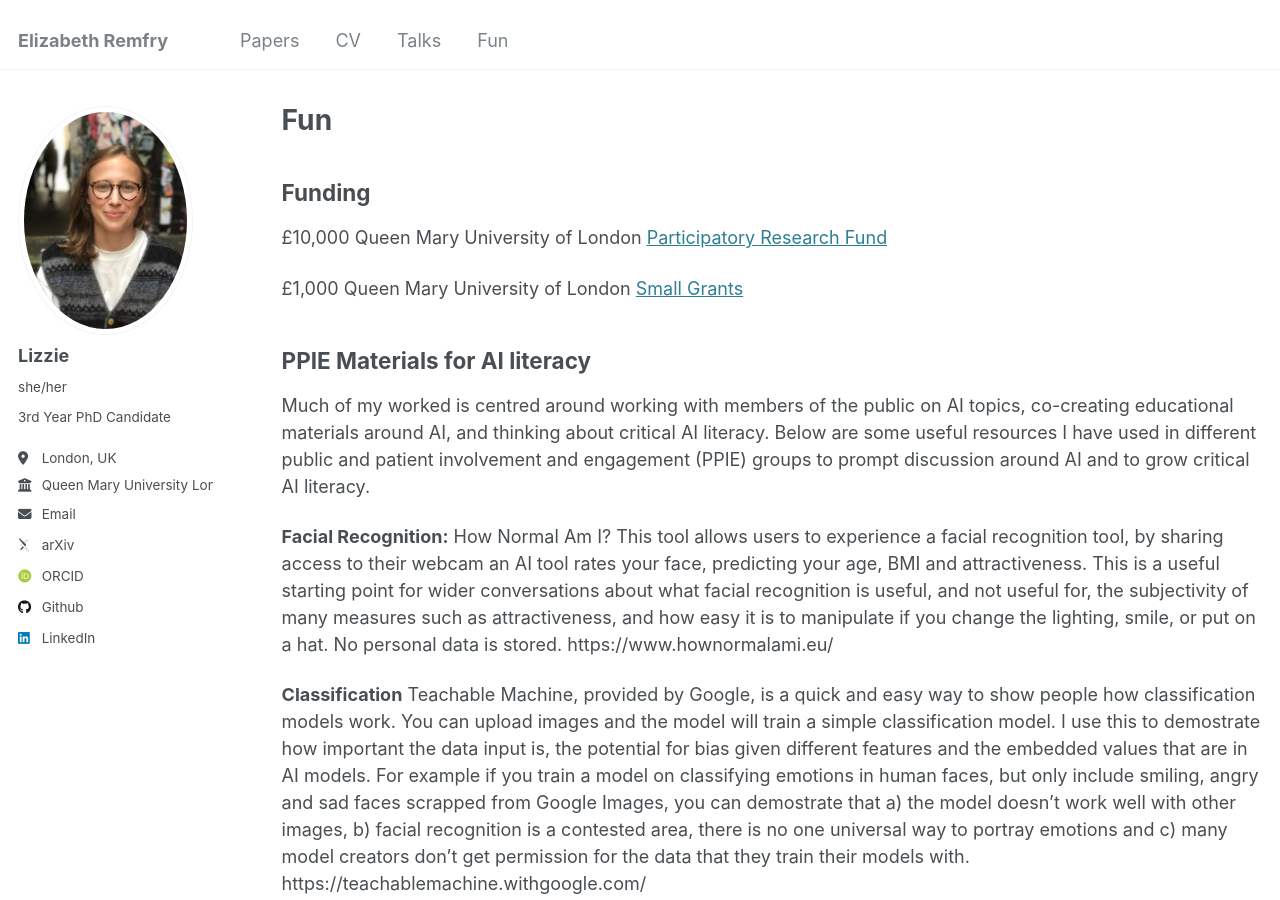
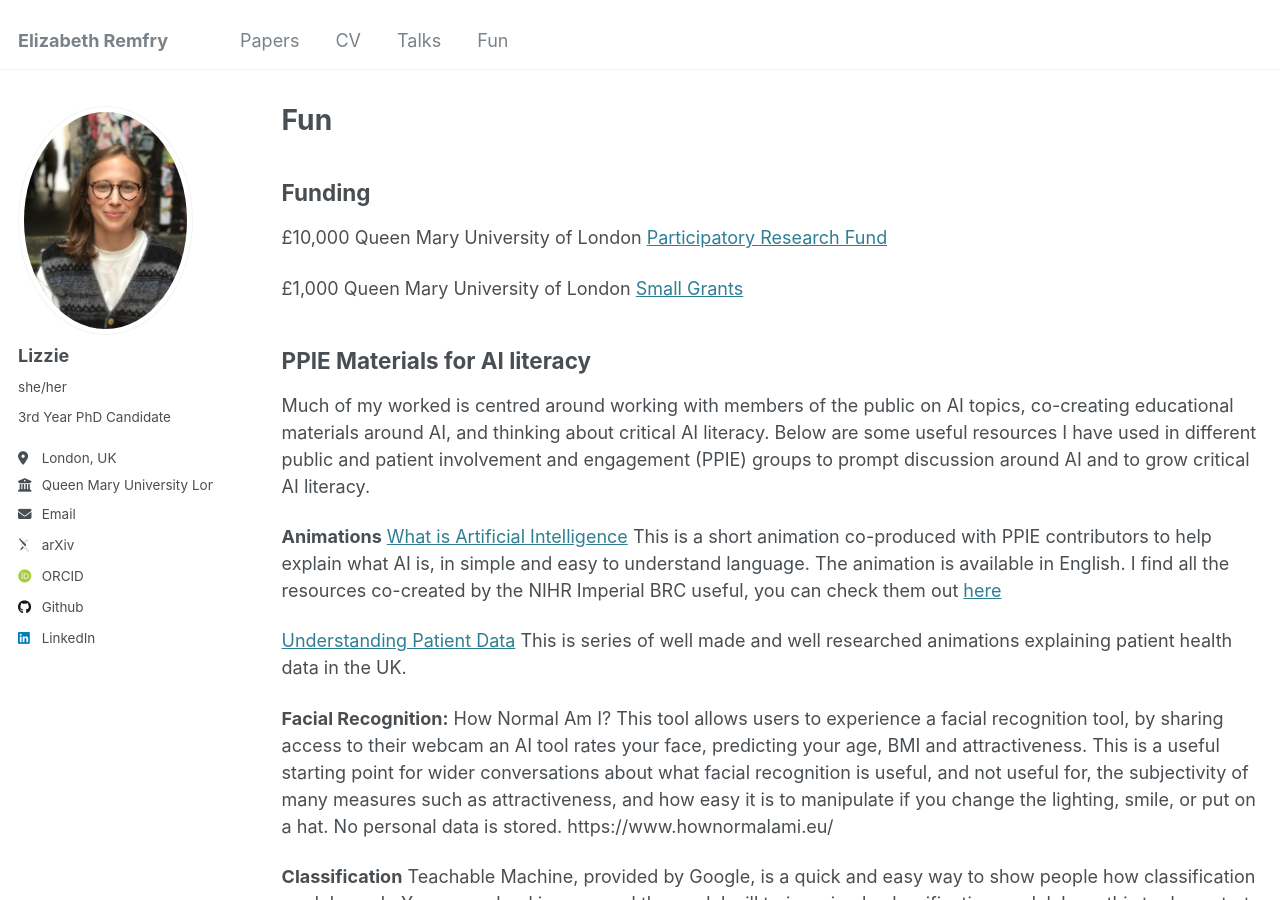
Before and after one commit to LizRem/lizrem.github.io, a Jekyll site: the page built from _pages/fun.md, in a window 1280 px wide and 900 px high. Built offline with Jekyll 4.4.1, drawn with Linux system fonts in a browser that asks for light colours; some web fonts are replaced.

Commit message:
Update fun.md

```diff
--- a/_pages/fun.md
+++ b/_pages/fun.md
@@ -13,6 +13,11 @@ author_profile: true
 ## PPIE Materials for AI literacy
 Much of my worked is centred around working with members of the public on AI topics, co-creating educational materials around AI, and thinking about critical AI literacy. Below are some useful resources I have used in different public and patient involvement and engagement (PPIE) groups to prompt discussion around AI and to grow critical AI literacy.
 
+**Animations**
+[What is Artificial Intelligence](https://www.youtube.com/watch?v=N4NZoTW8ekY&ab_channel=DepartmentofSurgeryandCancer) This is a short animation co-produced with PPIE contributors to help explain what AI is, in simple and easy to understand language. The animation is available in English. I find all the resources co-created by the NIHR Imperial BRC useful, you can check them out [here](https://imperialbrc.nihr.ac.uk/2023/06/26/navigating-digital-health-a-guide-to-data-and-artificial-intelligence-in-healthcare/)
+
+[Understanding Patient Data](https://understandingpatientdata.org.uk/introducing-patient-data) This is series of well made and well researched animations explaining patient health data in the UK.
+
 **Facial Recognition:**
 How Normal Am I? This tool allows users to experience a facial recognition tool, by sharing access to their webcam an AI tool rates your face, predicting your age, BMI and attractiveness. This is a useful starting point for wider conversations about what facial recognition is useful, and not useful for, the subjectivity of many measures such as attractiveness, and how easy it is to manipulate if you change the lighting, smile, or put on a hat. No personal data is stored. https://www.hownormalami.eu/
 
```
